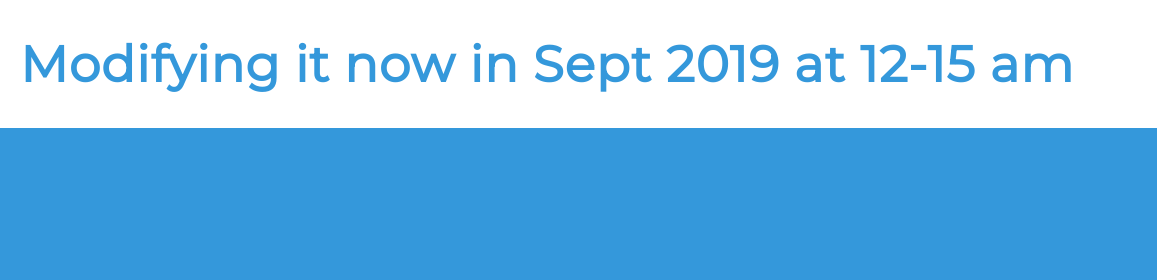
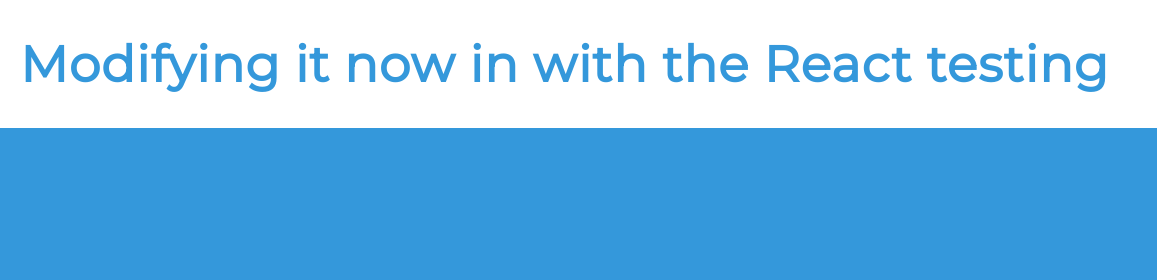
Before and after one commit to pranav16-dev/acg-serverless, a React app: page / in a window 1280 px wide. Shown: the top 280 px of the page, 0-1157 px from the left. Built offline with nearby package versions, Linux system fonts and the light colour scheme.

Commit message:
React testing

```diff
--- a/index.html
+++ b/index.html
@@ -15,7 +15,7 @@
     <main class="overflow--auto">
       <h1 class="color--skyBlue section__heading--largest">
         <!--Your name goes here -->
-        Modifying it now in Sept 2019 at 12-15 am
+        Modifying it now in with the React testing
       </h1>
 
       <ul class="section--social">
```
Also changed, not shown: __tests__/test-example-work.js (+0 -1 lines).
